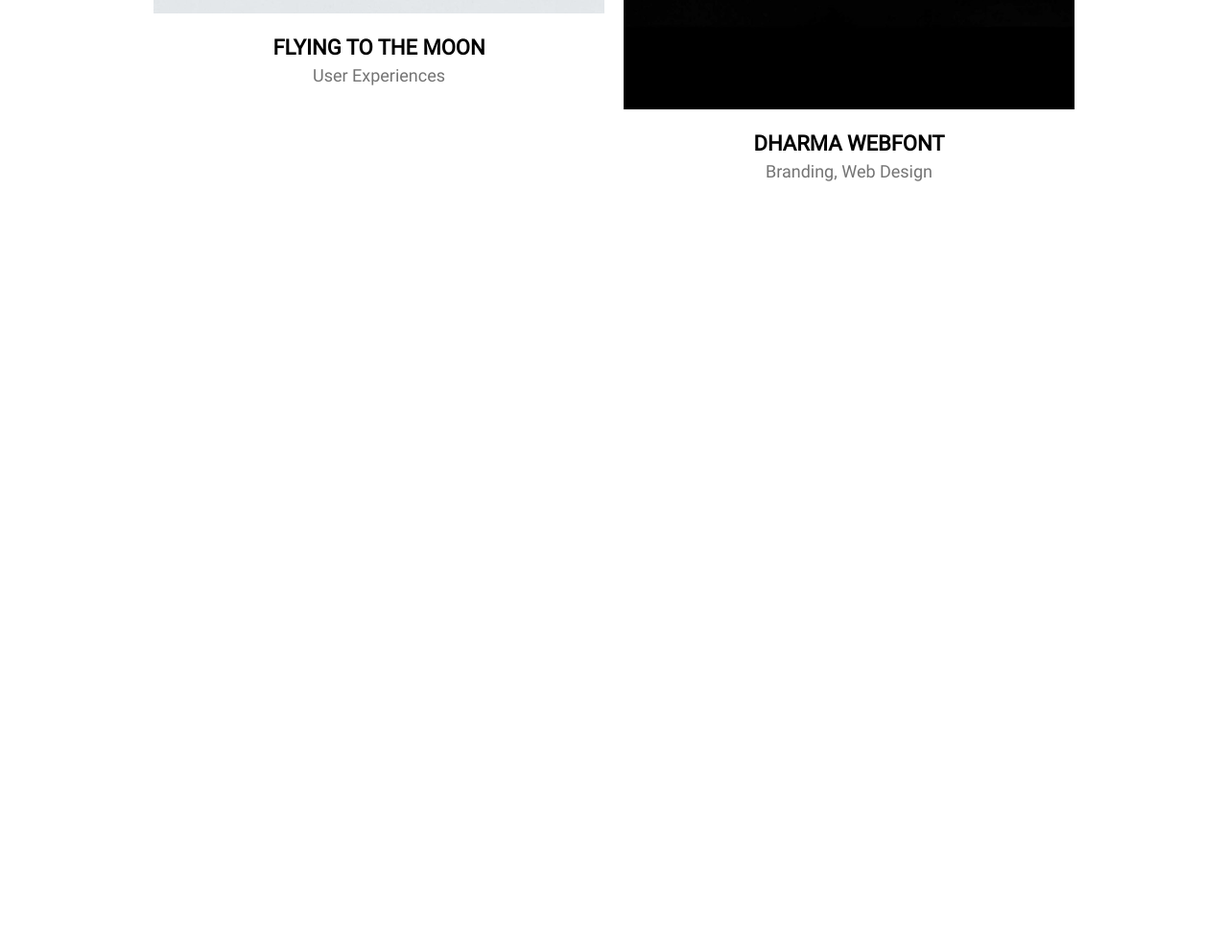
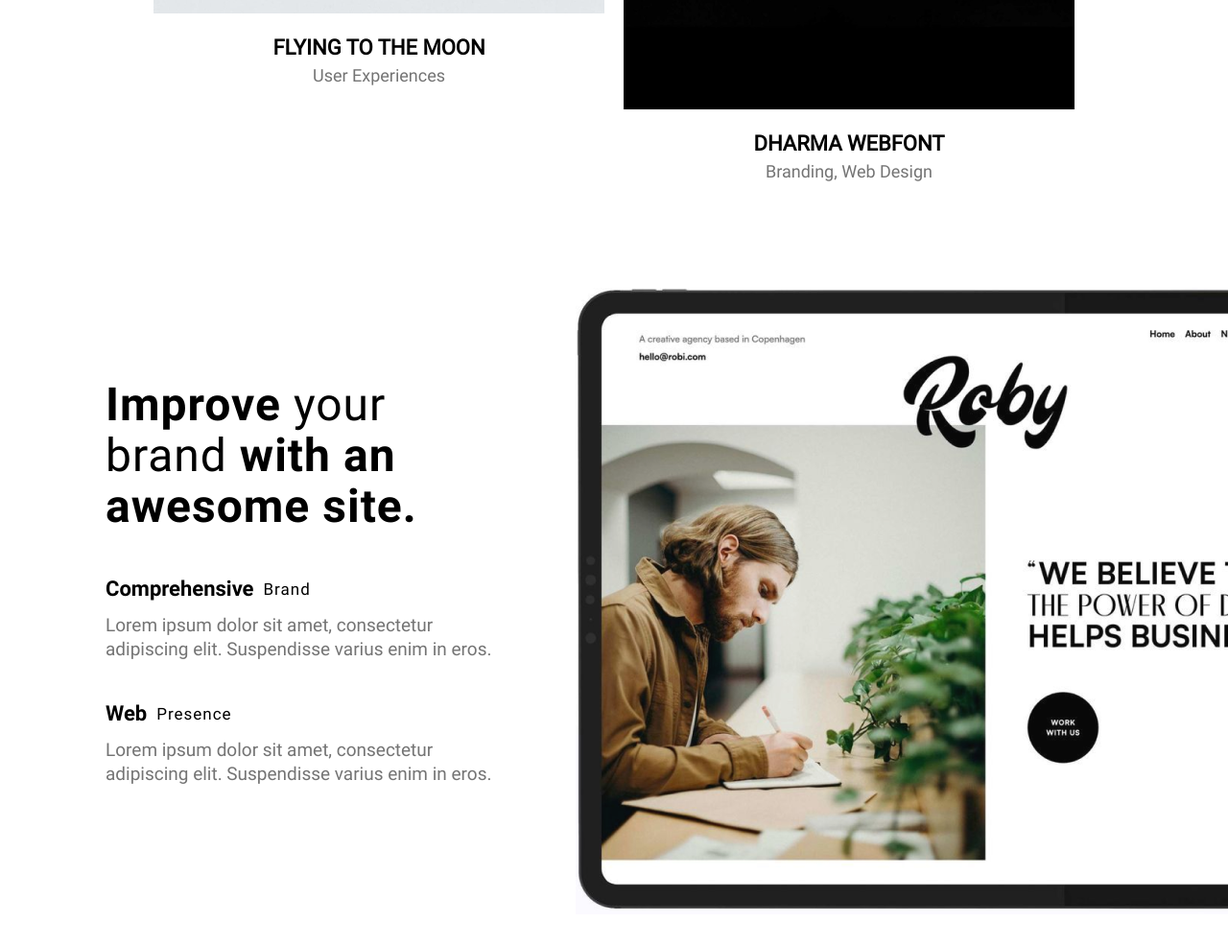
Before and after one commit to ZiBullet/roby, a plain HTML site: page index.html in a window 1280 px wide. Shown: the part 3849-4835 px from the top of the page at 96% size. Before the commit the page ends 4149 px from the top, so only its background shows below. Drawn offline with Linux system fonts and the light colour scheme.

Commit message:
brand-section is done

```diff
--- a/index.html
+++ b/index.html
@@ -231,6 +231,22 @@
                 </div>
             </div>
         </section>
+        <section class="main__brand">
+            <div class="main__brand__wrap container-wider">
+                <div class="main__brand__desc container">
+                    <h2 class="main__brand__desc-title">Improve <span>your brand</span> with an awesome site.</h2>
+                    <div class="main__brand__desc-text-block">
+                        <h3 class="main__brand__desc-text-block-title">Comprehensive <span>Brand</span></h3>
+                        <p class="main__brand__desc-text-block-text">Lorem ipsum dolor sit amet, consectetur adipiscing elit. Suspendisse varius enim in eros.</p>
+                    </div>
+                    <div class="main__brand__desc-text-block">
+                        <h3 class="main__brand__desc-text-block-title">Web <span>Presence</span></h3>
+                        <p class="main__brand__desc-text-block-text">Lorem ipsum dolor sit amet, consectetur adipiscing elit. Suspendisse varius enim in eros.</p>
+                    </div>
+                </div>
+                <img src="./imgs/brand-poster.png" alt="brand poster" class="main__brand__img">
+            </div>
+        </section>
     </main>
 </body>
 </html>
--- /dev/null
+++ b/styles/brand.css
@@ -0,0 +1,87 @@
+.main__brand {
+    margin-bottom: 150px;
+    height: 654px;
+}
+
+.main__brand__wrap {
+    position: relative;
+    overflow: hidden;
+}
+
+.main__brand__desc {
+    max-width: 1090px;
+    display: flex;
+    flex-direction: column;
+    align-items: flex-start;
+    justify-content: center;
+}
+
+.main__brand__desc-title {
+    max-width: 428px;
+    width: 100%;
+    font-family: "Roboto-Bold", sans-serif;
+    font-size: 48px;
+    font-weight: 700;
+    line-height: 53px;
+    letter-spacing: 1px;
+    margin-bottom: 45px;
+}
+
+.main__brand__desc-title span {
+    font-family: "Roboto-Regular", sans-serif;
+    font-size: 48px;
+    font-weight: 400;
+    line-height: 53px;
+    letter-spacing: 1px;
+}
+
+.main__brand__desc-text-block {
+    max-width: 428px;
+    width: 100%;
+    display: flex;
+    flex-direction: column;
+    gap: 10px;
+    margin-bottom: 40px;
+}
+
+.main__brand__desc-text-block-title {
+    display: flex;
+    gap: 10px;
+    font-family: "Roboto-Bold", sans-serif;
+    font-size: 22px;
+    font-weight: 700;
+    line-height: 30px;
+}
+
+.main__brand__desc-text-block-title span {
+    font-family: "Roboto-Regular", sans-serif;
+    font-size: 17px;
+    font-weight: 400;
+    line-height: 30px;
+    letter-spacing: 1px;
+}
+
+.main__brand__desc-text-block-text {
+    color: var(--clr-grey);
+    font-size: 19px;
+    font-weight: 400;
+    line-height: 25px;
+}
+.main__brand__img {
+    position: absolute;
+    top: 0;
+    right: 0;
+    animation: picking 6s ease infinite;
+}
+@keyframes picking {
+    0% {
+        right: 0;
+        opacity: 1;
+    } 50% {
+        right: -10%;
+        opacity: 0.6;
+    } 100% {
+        right: 0;
+        opacity: 1;
+    }
+}
--- a/styles/main.css
+++ b/styles/main.css
@@ -7,3 +7,4 @@
 @import url("./partner.css");
 @import url("./agency.css");
 @import url("./work.css");
+@import url("./brand.css");
```
Also changed, not shown: imgs/brand-poster.png (added).
